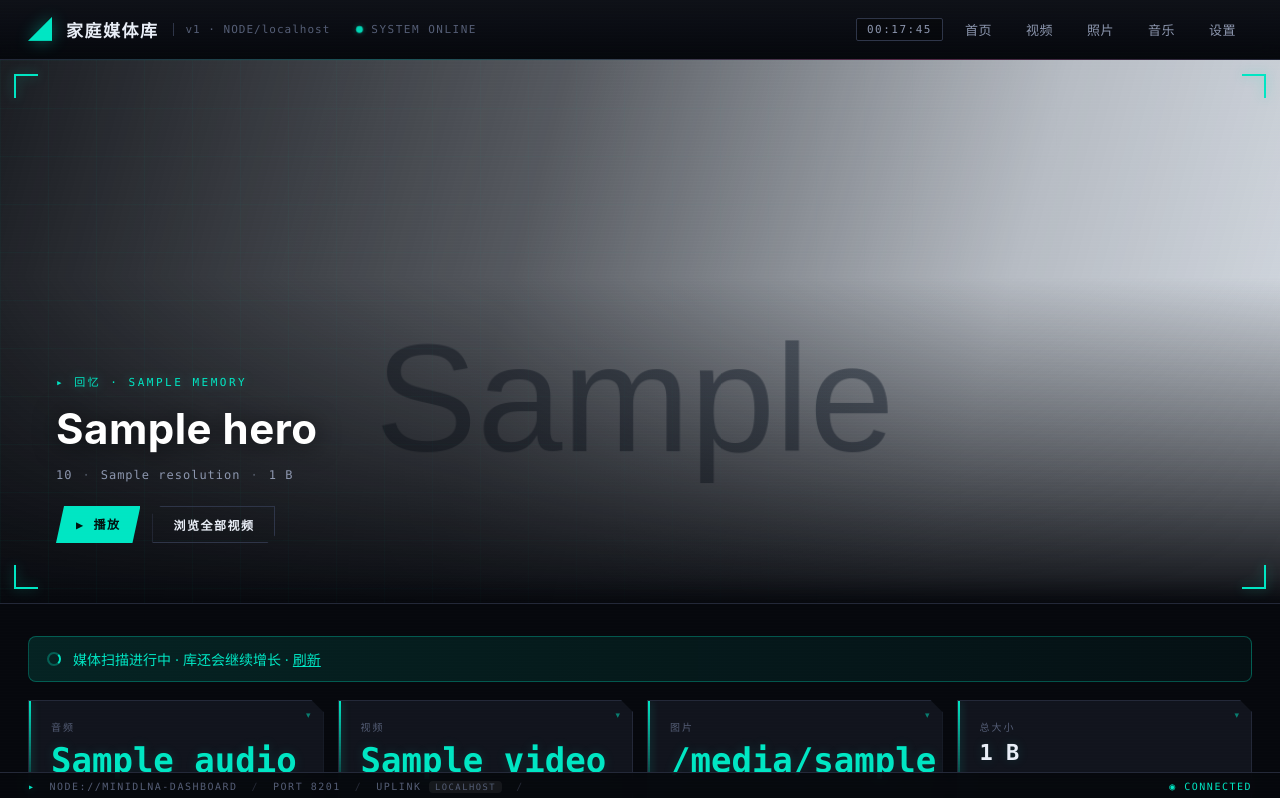
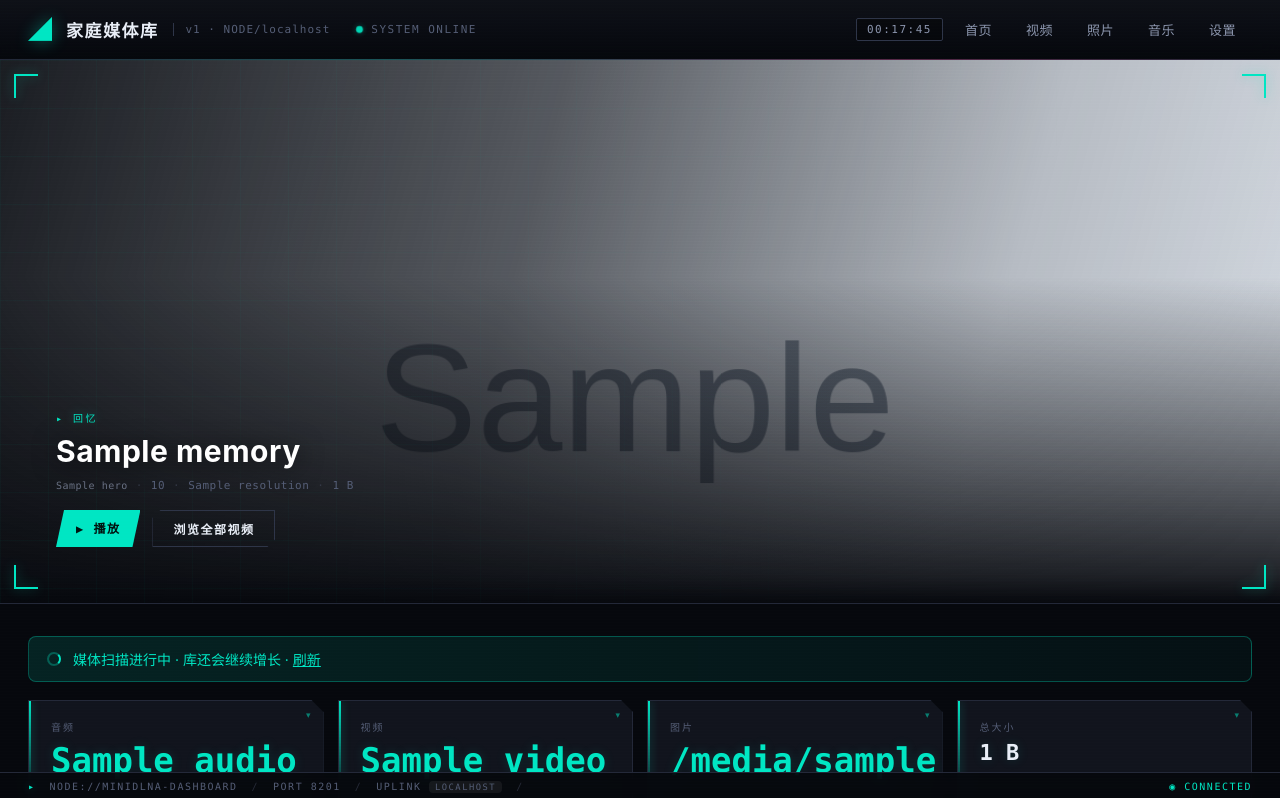
Before and after one commit to Tght1211/minidlna-dashboard, a Flask app: template templates/index.html in a window 1280 px wide. Shown: the top 798 px of the page. Run offline with Flask 3, Linux system fonts and the light colour scheme; the template is opened without the code that fills it: most values are stand-ins (such as "Sample title", 1, 10 or a date in 2020); grey boxes marked "Sample" are stand-in pictures.

Commit message:
hero: memory label is the title, filename demoted
The big VID_20250420_xxxxxx text was eating half the hero and meant
nothing (Insta360 auto-names by datetime). Now:

- Hero title is "1 年前的回忆" / "X 个月前的回忆" — the meaningful
  human-friendly memory tag (was the small label before).
- Old label "▸ 回忆" becomes a tiny eyebrow above the title.
- Filename moves into the meta row as the first item, dimmer
  (text-muted, 10px, ellipsis-truncated at 280px).
- Title font 42px → 30px; max-width 720 → 560; bottom margin
  trimmed. Whole content panel is noticeably more compact.

Co-Authored-By: Claude Opus 4.7 (1M context) <noreply@anthropic.com>

```diff
--- a/static/main.css
+++ b/static/main.css
@@ -972,35 +972,44 @@ main {
 .hero-corner-br { bottom: 14px; right: 14px; border-left: none; border-top: none; }
 .hero-content {
   position: absolute;
-  bottom: 60px; left: 56px; right: 56px;
-  max-width: 720px;
+  bottom: 56px; left: 56px; right: 56px;
+  max-width: 560px;
   z-index: 4;
 }
 .hero-label {
-  font-family: var(--mono); font-size: 11px;
+  font-family: var(--mono); font-size: 10px;
   color: var(--accent); letter-spacing: 2.5px;
   text-transform: uppercase;
-  margin-bottom: 14px;
+  margin-bottom: 8px;
   text-shadow: 0 0 12px var(--accent-glow);
   animation: slide-fade-in 0.7s ease;
 }
 .hero-title {
-  font-size: 42px; font-weight: 700;
-  margin: 0 0 14px;
+  font-size: 30px; font-weight: 700;
+  margin: 0 0 10px;
   letter-spacing: 0.5px;
-  word-break: break-all;
   text-shadow: 0 2px 24px rgba(0,0,0,0.7);
   color: #fff;
   animation: slide-fade-in 0.7s ease 0.05s backwards;
 }
 .hero-meta {
-  display: flex; gap: 10px; align-items: center;
-  color: var(--text-dim); font-family: var(--mono); font-size: 12px;
-  letter-spacing: 1px;
-  margin-bottom: 24px;
+  display: flex; gap: 8px; align-items: center;
+  flex-wrap: wrap;
+  color: var(--text-muted); font-family: var(--mono); font-size: 11px;
+  letter-spacing: 0.5px;
+  margin-bottom: 18px;
   animation: slide-fade-in 0.7s ease 0.1s backwards;
 }
-.hero-meta .dot { opacity: 0.5; }
+.hero-meta .dot { opacity: 0.4; }
+.hero-filename {
+  color: var(--text-dim);
+  font-size: 10px;
+  letter-spacing: 0.5px;
+  max-width: 280px;
+  overflow: hidden; text-overflow: ellipsis;
+  white-space: nowrap;
+  opacity: 0.7;
+}
 .hero-actions {
   display: flex; gap: 12px;
   animation: slide-fade-in 0.7s ease 0.15s backwards;
--- a/static/main.js
+++ b/static/main.js
@@ -385,9 +385,10 @@ document.addEventListener("keydown", e => {
       // re-trigger content fade
       content.classList.add("swap");
       requestAnimationFrame(() => {
-        labelEl.textContent = `▸ 回忆 · ${s.memory || "—"}`;
-        titleEl.textContent = s.title;
+        titleEl.textContent = s.memory || "—";
         metaEl.innerHTML = `
+          <span class="hero-filename">${escapeHtml(s.title)}</span>
+          <span class="dot">·</span>
           <span>${s.duration || "—"}</span>
           <span class="dot">·</span>
           <span>${s.resolution || "—"}</span>
--- a/templates/index.html
+++ b/templates/index.html
@@ -13,9 +13,11 @@
   <div class="hero-corner hero-corner-bl"></div>
   <div class="hero-corner hero-corner-br"></div>
   <div class="hero-content">
-    <div class="hero-label" id="hero-label">▸ 回忆 · {{ hero.memory }}</div>
-    <h1 class="hero-title" id="hero-title">{{ hero.title }}</h1>
+    <div class="hero-label">▸ 回忆</div>
+    <h1 class="hero-title" id="hero-title">{{ hero.memory }}</h1>
     <div class="hero-meta" id="hero-meta">
+      <span class="hero-filename" id="hero-filename">{{ hero.title }}</span>
+      <span class="dot">·</span>
       <span>{{ hero.duration }}</span>
       <span class="dot">·</span>
       <span>{{ hero.resolution }}</span>
```
